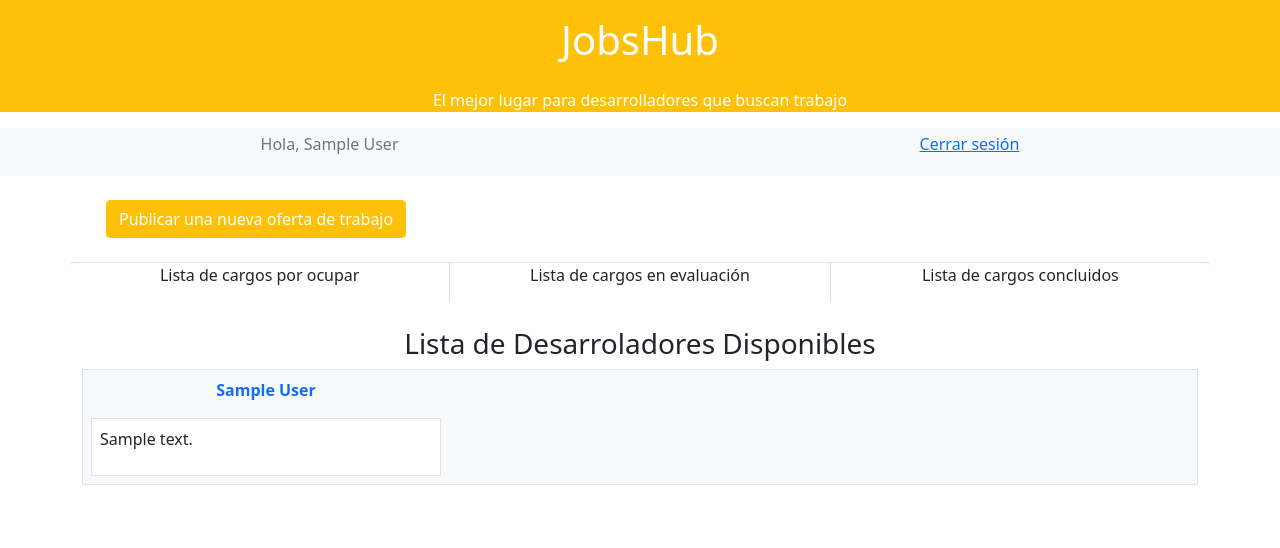
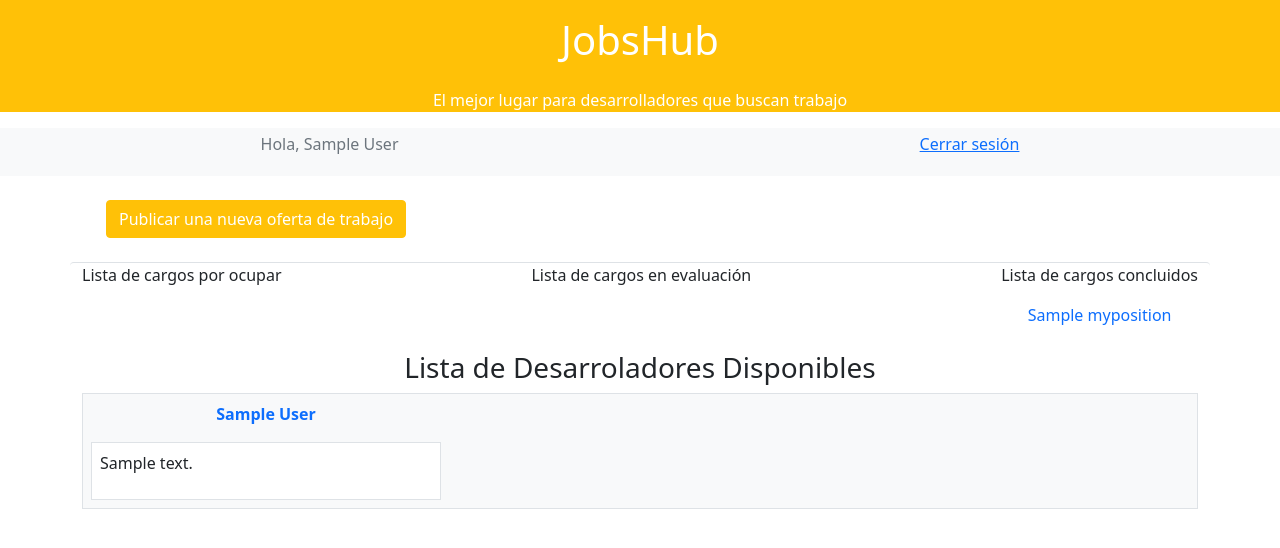
Before and after one commit to cristianrdev/jobshub, a Django app: template apps/jobshuborg_app/templates/organization_dashboard.html in a window 1280 px wide. Shown: the top 548 px of the page. Run offline with Django 3.2, Linux system fonts and the light colour scheme; the template is opened without the code that fills it: most values are stand-ins (such as "Sample title", 1, 10 or a date in 2020); some libraries are stand-ins or nearby versions.

Commit message:
enable select position states

```diff
--- a/apps/jobshubdev_app/views.py
+++ b/apps/jobshubdev_app/views.py
@@ -5,7 +5,7 @@ from .models import Biography
 from . import skills_creator
 from .forms.update_dev import UpdateDeveloper
 from .forms.biography import BiographyForm
-from apps.messages_app.models import Message, MessageOrg
+from apps.messages_app.models import Message
 
 # Create your views here.
 def index(request):
--- a/apps/jobshuborg_app/templates/organization_dashboard.html
+++ b/apps/jobshuborg_app/templates/organization_dashboard.html
@@ -30,23 +30,37 @@
 
 
         <div class="row border-top rounded">
-            <div class="col ">
+            <div class="d-flex justify-content-between">
+                <div class="text-center ">
                     <p class="text-center font-weight-bold ">Lista de cargos por ocupar</p>
                     {% for myposition in all_my_positions %}
-
-                {%if myposition.state_position == "Publicada: En contratación" %}
-                <a href="position_detail/{{myposition.id}}" class="row link-primary text-decoration-none">{{myposition.position_title}} </a>
+                    {%if myposition.state_position == "En contratacion" %}
+                    <a href="position_detail/{{myposition.id}}"
+                        class=" link-primary text-decoration-none text-center">{{myposition.position_title}}</a>
                     {% endif %}
+                    {% endfor%}
+                </div>
+                <div class="text-center">
+                    <p class="text-center font-weight-bold ">Lista de cargos en evaluación</p>
 
 
+                    {% for myposition in all_my_positions %}
+                    {%if myposition.state_position == "En evaluacion" %}
+                    <a href="position_detail/{{myposition.id}}"
+                        class="link-primary text-decoration-none text-center">{{myposition.position_title}} </a>
+                    {% endif %}
                     {% endfor%}
 
                 </div>
-            <div class="col border-start">
-                <p class="text-center font-weight-bold ">Lista de cargos en evaluación</p>
+                <div class="text-center">
+                    <p class="text-center font-weight-bold ">Lista de cargos concluidos</p>
+                    {% for myposition in all_my_positions %}
+                    {%if myposition.state_position == "Terminada" %}
+                    <a href="position_detail/{{myposition.id}}"
+                        class=" link-primary text-decoration-none ">{{myposition.position_title}} </a>
+                    {% endif %}
+                    {% endfor%}
                 </div>
-            <div class="col border-start">
-                <p class="text-center font-weight-bold ">Lista de cargos concluidos</p>
             </div>
         </div>
 
@@ -60,7 +74,9 @@
             <div class="row ">
 
                 <div class="col-4">
-                    <a href="developer_detail/{{dev.id}}" class="text-decoration-none"><p class="text-center fw-bold"> {{dev.first_name}} {{dev.last_name}}</p></a>
+                    <a href="developer_detail/{{dev.id}}" class="text-decoration-none">
+                        <p class="text-center fw-bold"> {{dev.first_name}} {{dev.last_name}}</p>
+                    </a>
 
 
                     <div class="border round bg-white p-2">
--- a/apps/jobshuborg_app/urls.py
+++ b/apps/jobshuborg_app/urls.py
@@ -15,5 +15,6 @@ urlpatterns = [
     path('position_detail/<int:id_position>', views.position_detail ),
     path('position_detail/delete_position/<int:id_position>', views.delete_position ),
     path('developer_detail/<int:id_developer>', views.developer_detail ),
+    path('position_detail/update_state_position/<int:id_position>', views.update_state_position ),
 
 ]
--- a/apps/messages_app/views.py
+++ b/apps/messages_app/views.py
@@ -3,7 +3,7 @@ from apps.jobshuborg_app.models import Position
 from django.shortcuts import redirect, render
 from apps.login_app.models import Organization, Developer
 from apps.jobshubdev_app.models import Language, Framework, Biography
-from apps.messages_app.models import MessageOrg, MessageDev, Message
+from apps.messages_app.models import Message
 
 
 # Create your views here.
```
Also changed, not shown: apps/jobshuborg_app/templates/position_detail.html (+49 -7 lines), apps/jobshuborg_app/views.py (+18 -1 lines), apps/messages_app/models.py (+16 -16 lines), apps/messages_app/migrations/0009_auto_20210612_2306.py (added). Lines whose indentation alone changed are shown as unchanged.
